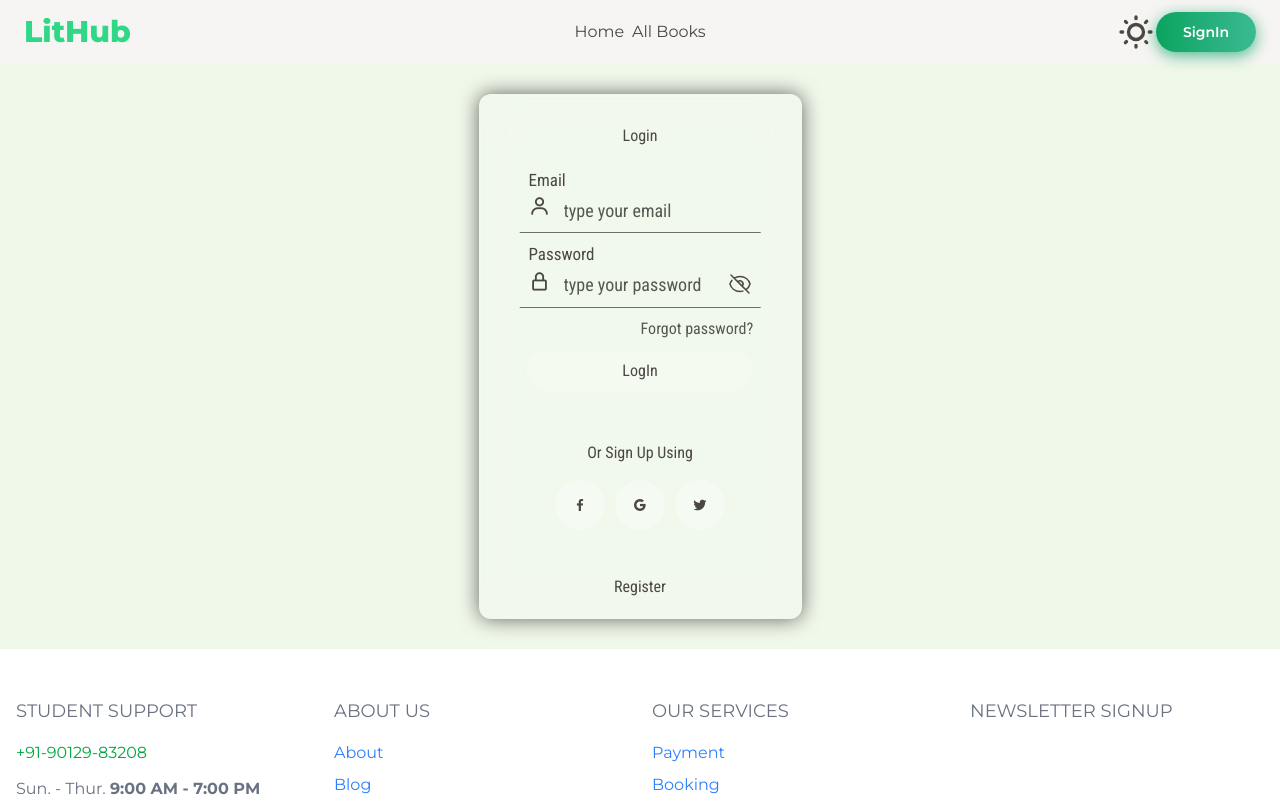
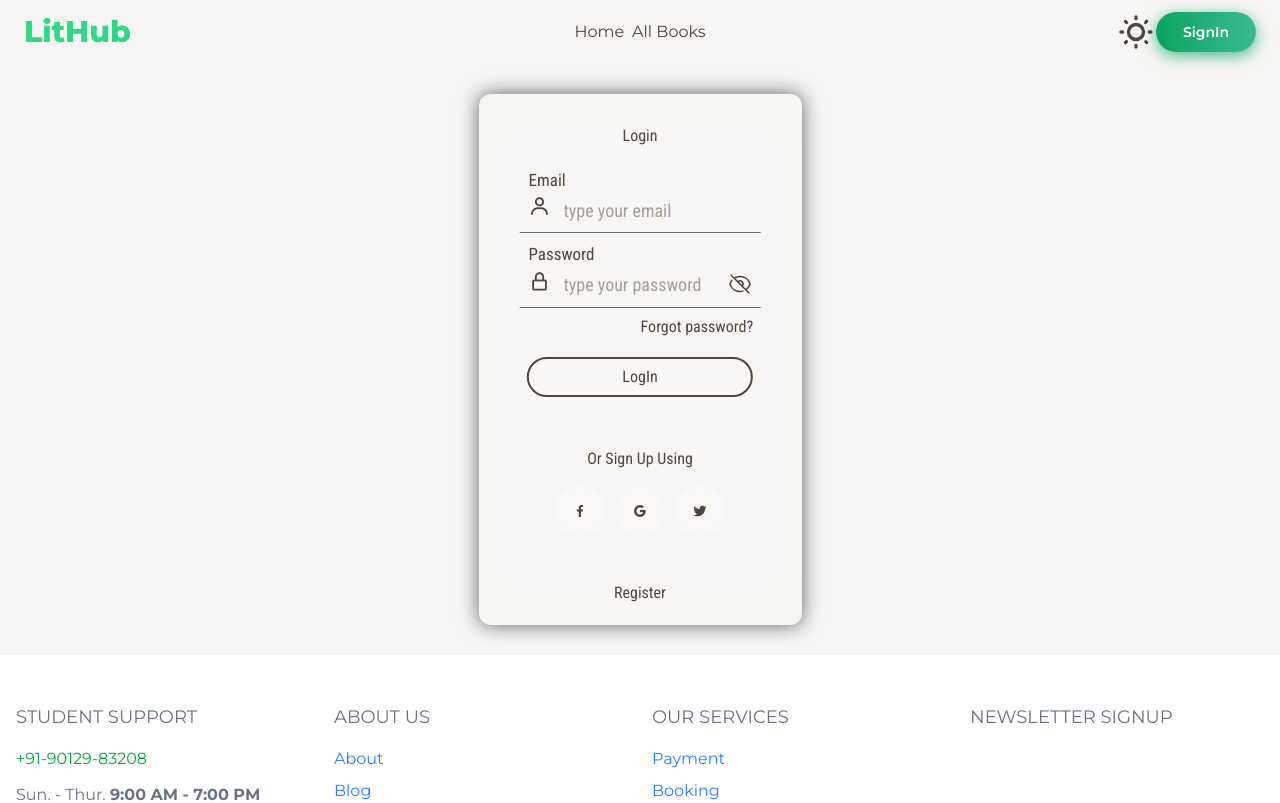
Before and after one commit to Dev-Asifur-Rahman/re-assignment-eleventh-client, a React (Vite) app: page /login in a window 1280 px wide. Shown: the top 803 px of the page. Built offline with nearby package versions, Linux system fonts and the light colour scheme; no server answers.

Commit message:
book section ok

```diff
--- a/src/BasicComponent/CardSection.jsx
+++ b/src/BasicComponent/CardSection.jsx
@@ -7,11 +7,12 @@ const CardSection = ({ allBook, setdataView, availableBook }) => {
     setBook(allBook);
   }, [allBook]);
   return (
-    <section className="w-full component-bg pb-3">
-      <section className="w-full py-4 bg-white flex flex-col gap-3">
+    <section className="w-full pb-3">
+      <section className="w-full py-4 flex flex-col gap-3">
         <p className="text-2xl font-bold md:text-3xl lg:text-4xl text-center ">
           Books
         </p>
+        <div className="w-full flex flex-col lg:items-start lg:px-16 md:items-start lg:gap-3 md:gap-3 md:px-16">
           <p
             onClick={availableBook}
             className="text-xl font-bold text-blue-500 hover:underline text-center  hover:cursor-pointer"
@@ -24,6 +25,7 @@ const CardSection = ({ allBook, setdataView, availableBook }) => {
           >
             Table View
           </p>
+        </div>
       </section>
 
       <section className="w-full grid xl:grid-cols-4 lg:grid-cols-3 md:grid-cols-2 grid-cols-1 justify-items-center py-8 gap-y-4">
--- a/src/BasicComponent/DataCard.jsx
+++ b/src/BasicComponent/DataCard.jsx
@@ -13,8 +13,8 @@ const DataCard = ({ book }) => {
     inactiveFillColor: "#fbf1a9",
   };
   return (
-    <div className="card  hover:scale-[1.05] transition-transform duration-500 bg-base-100 w-[272px]  shadow-lg">
-      <figure className="px-10 pt-4">
+    <div className="card  hover:scale-[1.05] transition-transform duration-500 bg-base-100 w-[240px]  shadow-lg border-2">
+      <figure className="px-6 pt-4">
         <img
           src={image}
           alt="Books"
--- a/src/CSS/login.css
+++ b/src/CSS/login.css
@@ -11,7 +11,6 @@
   display: flex;
   justify-content: center;
   align-items: center;
-  background-color: #f0f8ea;
 }
 
 .card-wrapper {
@@ -59,7 +58,6 @@
   text-align: right;
   font-size: 16px;
   text-decoration: none;
-  color: rgba(18, 18, 18, 0.7);
 }
 
 .card-wrapper form a span {
@@ -98,16 +96,15 @@
 .card-wrapper form .field input:focus {
   outline: none;
 }
-.card-wrapper form .field input::placeholder {
+/* .card-wrapper form .field input::placeholder {
   color: rgba(18, 18, 18, 0.7);
-}
+} */
 
 #login-button{
   margin: 10px 0;
   width: 80%;
   height: 40px;
   border-radius: 20px;
-  border: none;
   background: rgba(255, 255, 255, 0.2);
   position: relative;
   left: 50%;
--- a/src/ChildrenComponent/AddBook.jsx
+++ b/src/ChildrenComponent/AddBook.jsx
@@ -41,7 +41,7 @@ const AddBook = () => {
     }
   };
   return (
-    <div className="component-bg w-full flex justify-center items-center">
+    <div className=" w-full flex justify-center items-center">
       <form
         className="w-fit py-12 lg:py-18 md:py-16 grid grid-cols-1 md:grid-cols-2 lg:grid-cols-2 gap-x-2 md:gap-x-4 gap-y-2 md:gap-y-4 justify-items-center "
         onSubmit={addBook}
@@ -101,7 +101,7 @@ const AddBook = () => {
         <textarea
           required
           name="short_description"
-          className="textarea  w-[90%] md:col-span-2 lg:col-span-2"
+          className="textarea  w-[95%] md:col-span-2 lg:col-span-2"
           placeholder="Short Description"
         ></textarea>
         <button className="btn-hover color-5 md:col-span-2 lg:col-span-2">
--- a/src/ChildrenComponent/Login.jsx
+++ b/src/ChildrenComponent/Login.jsx
@@ -11,7 +11,7 @@ import { lottieError, lottieSuccess } from "../lottie/lottie";
 
 const Login = () => {
   const [Eye, setEye] = useState(false);
-  const { Auth,setLoading } = useContext(Context);
+  const { Auth, setLoading } = useContext(Context);
   const home = useNavigate();
   const GoogleProvider = new GoogleAuthProvider();
 
@@ -59,7 +59,7 @@ const Login = () => {
     const target = e.target;
     const email = target.email.value;
     const password = target.password.value;
-    setLoading(true)
+    setLoading(true);
     signInWithEmailAndPassword(Auth, email, password)
       .then((res) => {
         lottieSuccess("LogIn Successful");
@@ -71,7 +71,7 @@ const Login = () => {
   };
 
   function googleLogin() {
-    setLoading(true)
+    setLoading(true);
     signInWithPopup(Auth, GoogleProvider)
       .then((res) => {
         lottieSuccess("LogIn Seccessful");
@@ -141,8 +141,13 @@ const Login = () => {
                 </div>
               </div>
             </div>
-            <Link>Forgot password?</Link>
-            <button id="login-button">LogIn</button>
+            <p className="w-full text-end my-2">
+              <Link>Forgot password?</Link>
+            </p>
+
+            <button id="login-button" className="border-2">
+              LogIn
+            </button>
           </form>
           <div className="alternate-logins">
             Or Sign Up Using
```
Lines whose indentation alone changed are shown as unchanged.
